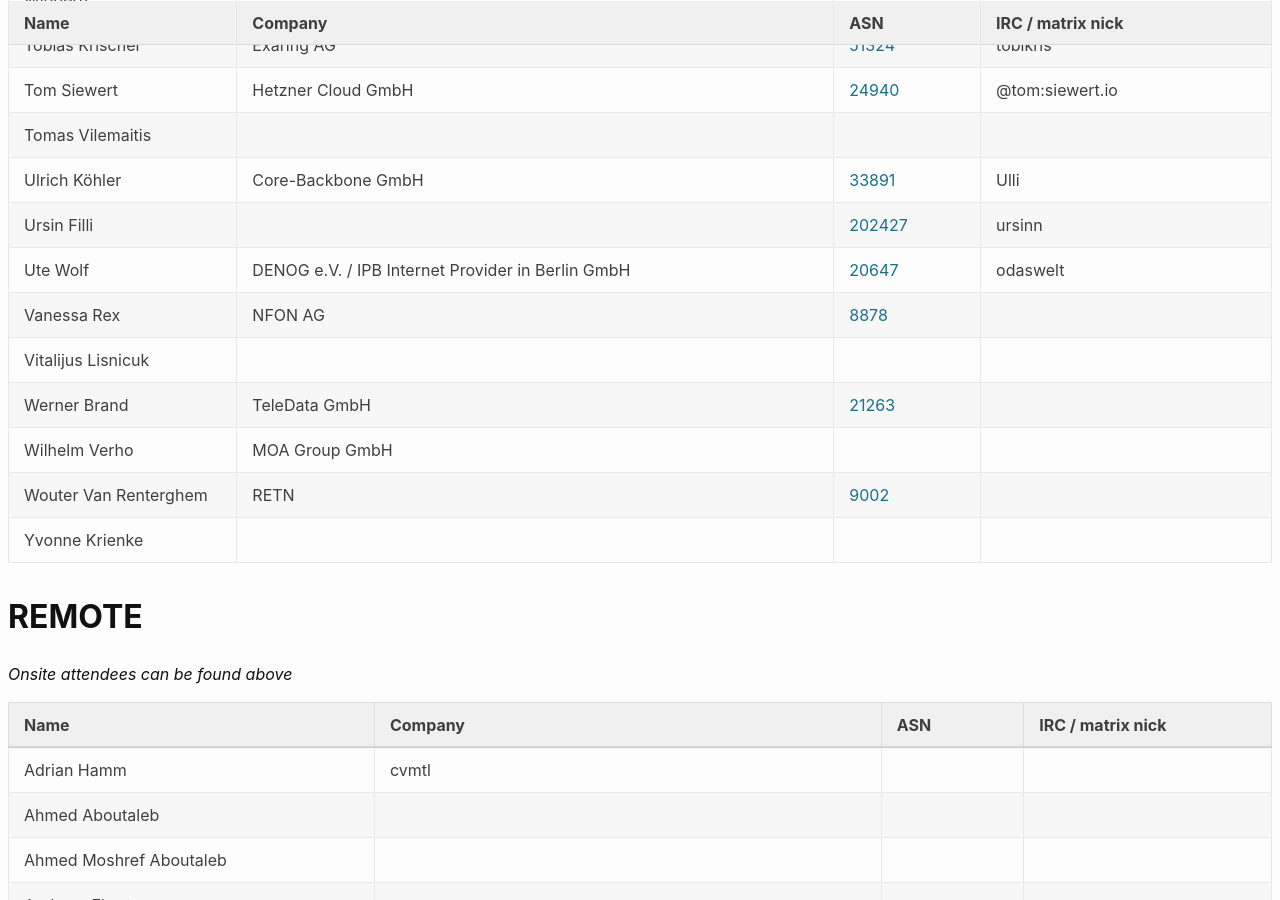
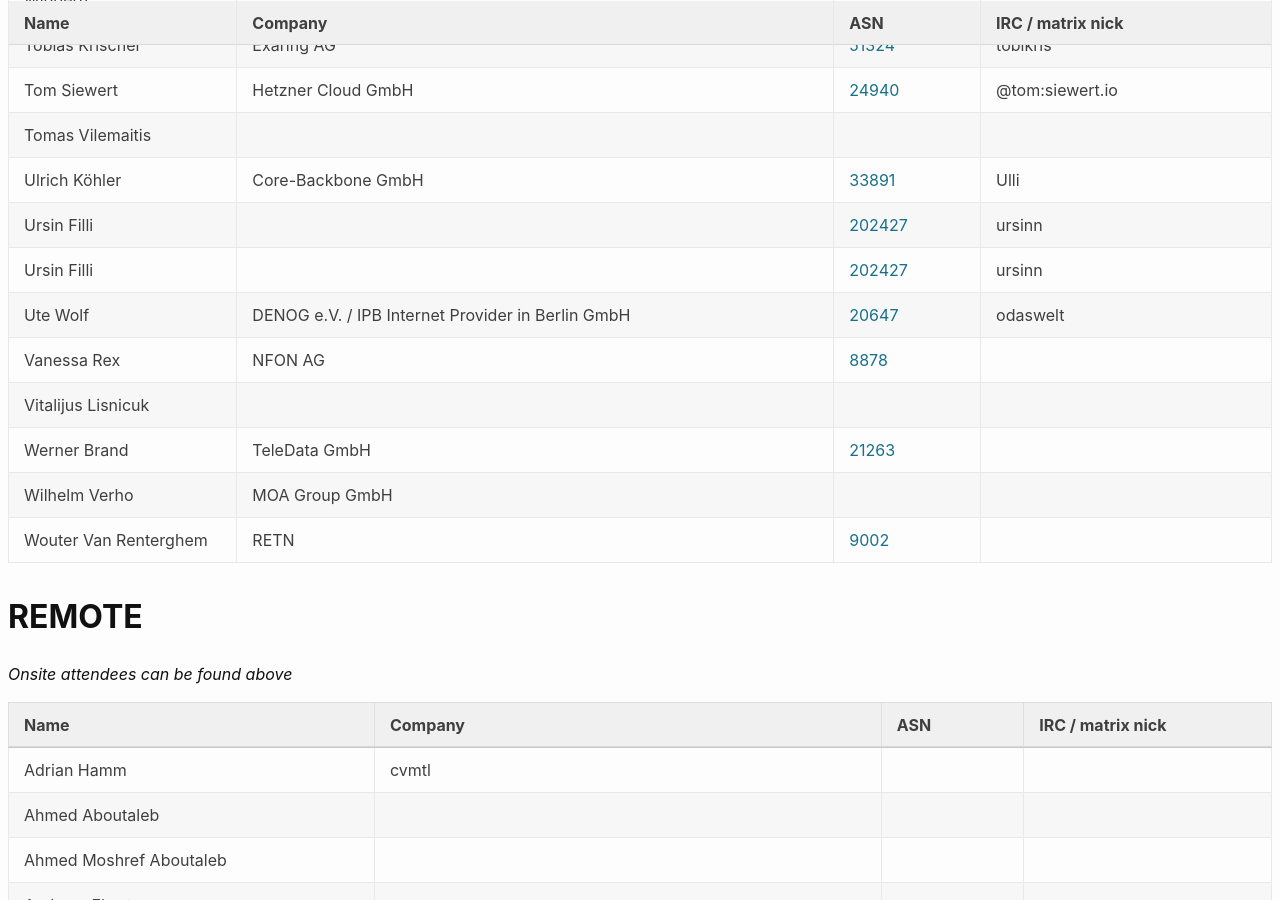
Before and after one commit to denog/pretix-attendeelist, a Jekyll site: the page built from denog16/index.markdown, in a window 1280 px wide and 900 px high, scrolled down 11275 px. Built offline with Jekyll 4.4.1, drawn with Linux system fonts in a browser that asks for light colours.

Commit message:
Latest data: Wed Sep 18 12:11:40 UTC 2024

```diff
--- a/_data/attendees_denog16_onsite.json
+++ b/_data/attendees_denog16_onsite.json
@@ -1500,6 +1500,12 @@
     "asn": "202427"
   },
   {
+    "name": "Ursin Filli",
+    "company": null,
+    "irc": "ursinn",
+    "asn": "202427"
+  },
+  {
     "name": "Ute Wolf",
     "company": "DENOG e.V. / IPB Internet Provider in Berlin GmbH",
     "irc": "odaswelt",
@@ -1534,11 +1540,5 @@
     "company": "RETN",
     "irc": null,
     "asn": "9002"
-  },
-  {
-    "name": "Yvonne Krienke",
-    "company": null,
-    "irc": null,
-    "asn": null
   }
 ]
```
